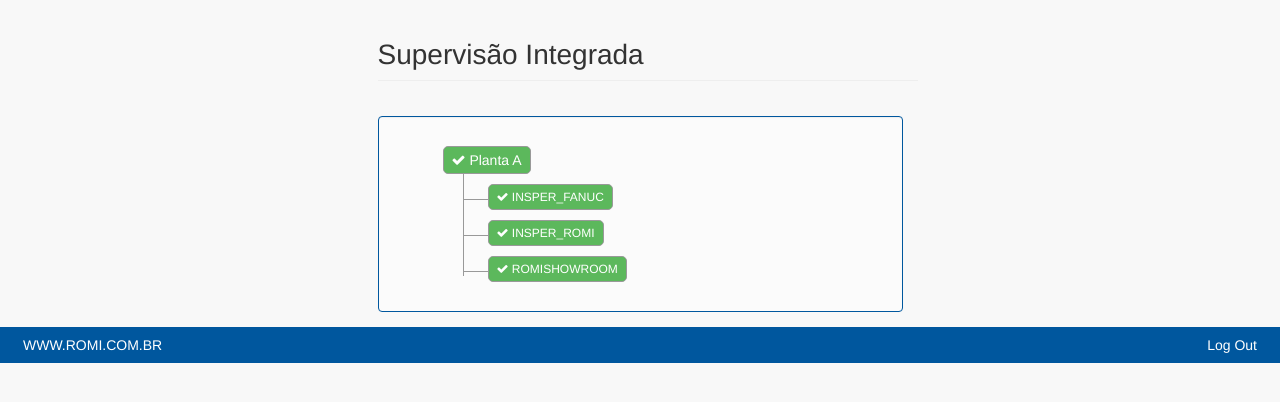
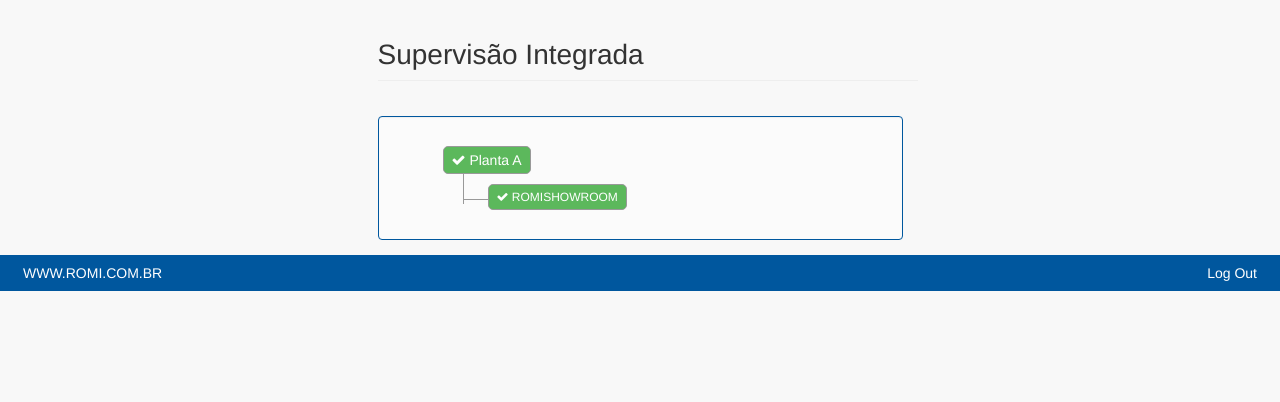
Before and after one commit to nicolasakf/mcm, a Flask app: template app/templates/dashboard.html in a window 1280 px wide. Shown: the part 80-482 px from the top of the page. Run offline with Flask 2, Linux system fonts and the light colour scheme; the template is opened without the code that fills it: values that come from a table or form of the project are taken from there, others are empty; data comes from the database, SQL or seed files in the repository; both versions use the stored data as it was after the commit; parts of the project's set-up code (start-up, migrations or seed data) failed here and were passed over; some libraries are stand-ins or nearby versions.

Commit message:
funcional final

```diff
--- a/app/templates/dashboard.html
+++ b/app/templates/dashboard.html
@@ -20,21 +20,13 @@
                 <ul>
                     <li> <span class="btn-success"><i class="fa fa-check"></i> Planta A</span>
                         <ul>
+                            {% for m in machines %}
                             <li>
-                                <a href="maquina/1/" data-toggle="tooltip" title="SN: 016019052420" data-placement="right">
-                                    <span class="btn-xs btn-success"><i class="fa fa-check"></i> INSPER_FANUC</span>
+                                <a href="maquina/{{loop.index}}/" data-toggle="tooltip" title="SN: 016019052420" data-placement="right">
+                                    <span class="btn-xs btn-success"><i class="fa fa-check"></i> {{m.name}}</span>
                                 </a>
                             </li>
-                            <li>
-                                <a href="maquina/2/" data-toggle="tooltip" title="SN: 016019052499" data-placement="right">
-                                    <span class="btn-xs btn-success"><i class="fa fa-check"></i> INSPER_ROMI</span>
-                                </a>
-                            </li>
-                            <li>
-                                <a href="maquina/3/" data-toggle="tooltip" title="SN: 016019052499" data-placement="right">
-                                    <span class="btn-xs btn-success"><i class="fa fa-check"></i> ROMISHOWROOM</span>
-                                </a>
-                            </li>
+                            {% endfor %}
                         </ul>
                     </li>
                 </ul>
--- a/app/views/index.py
+++ b/app/views/index.py
@@ -1,7 +1,9 @@
+# -*- coding: utf-8 -*-
 from .. import app
 from flask import render_template
 from app.core.utils import auth
 from sim_data_manager import create_machines, clean_db
+from app.models.models import Machine
 
 
 @app.route('/')
@@ -11,7 +13,9 @@ def dashboard():
     from app.core.utils import USER_ID
     clean_db()
     create_machines(USER_ID)
-    return render_template('dashboard.html')
+
+    _machine_list = Machine.query.all()
+    return render_template('dashboard.html', machines=_machine_list)
 
 
 @app.route('/maquina/<machine_id>')
--- a/run.py
+++ b/run.py
@@ -1,4 +1,4 @@
 #!/bin/python
 from app import app
 
-app.run(host='0.0.0.0', port=10016, debug=True, threaded=True)
+app.run(host='0.0.0.0', port=10017, debug=True, threaded=True)
```
Also changed, not shown: app/db/app.db.
